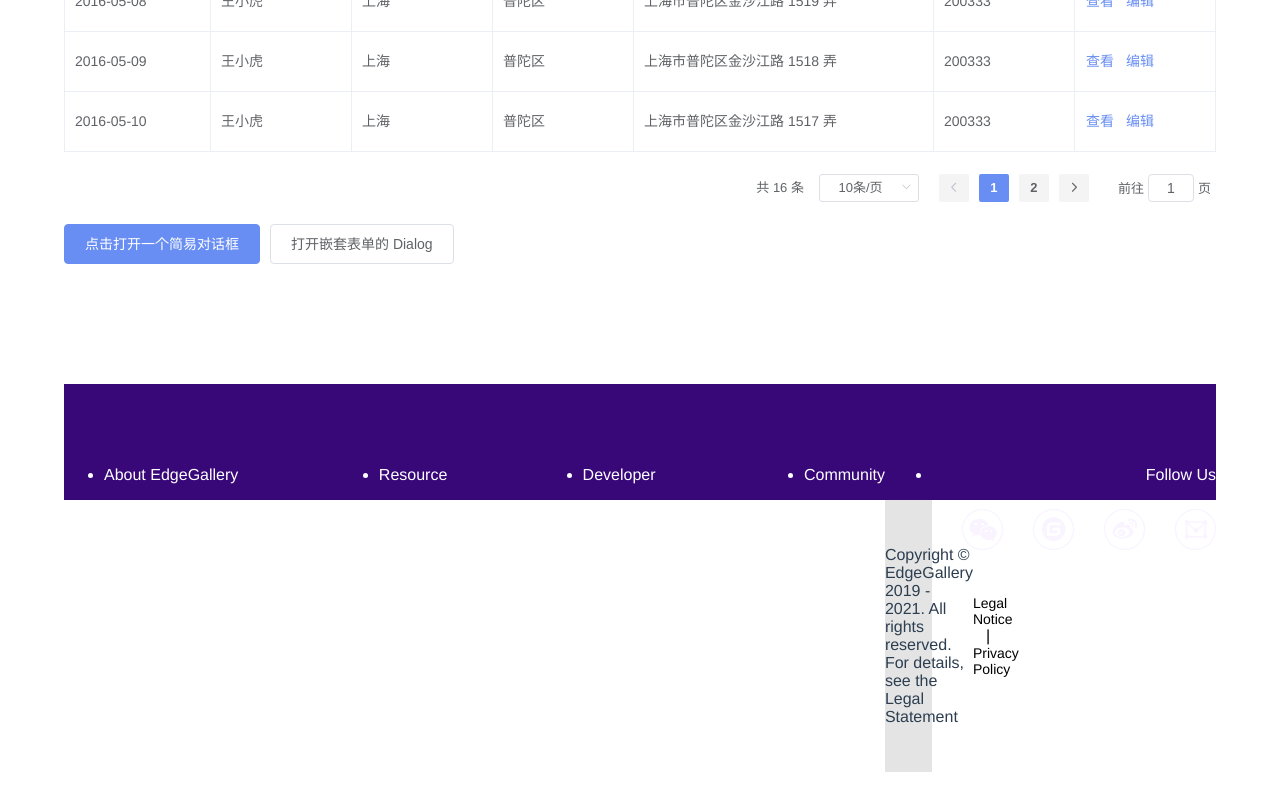
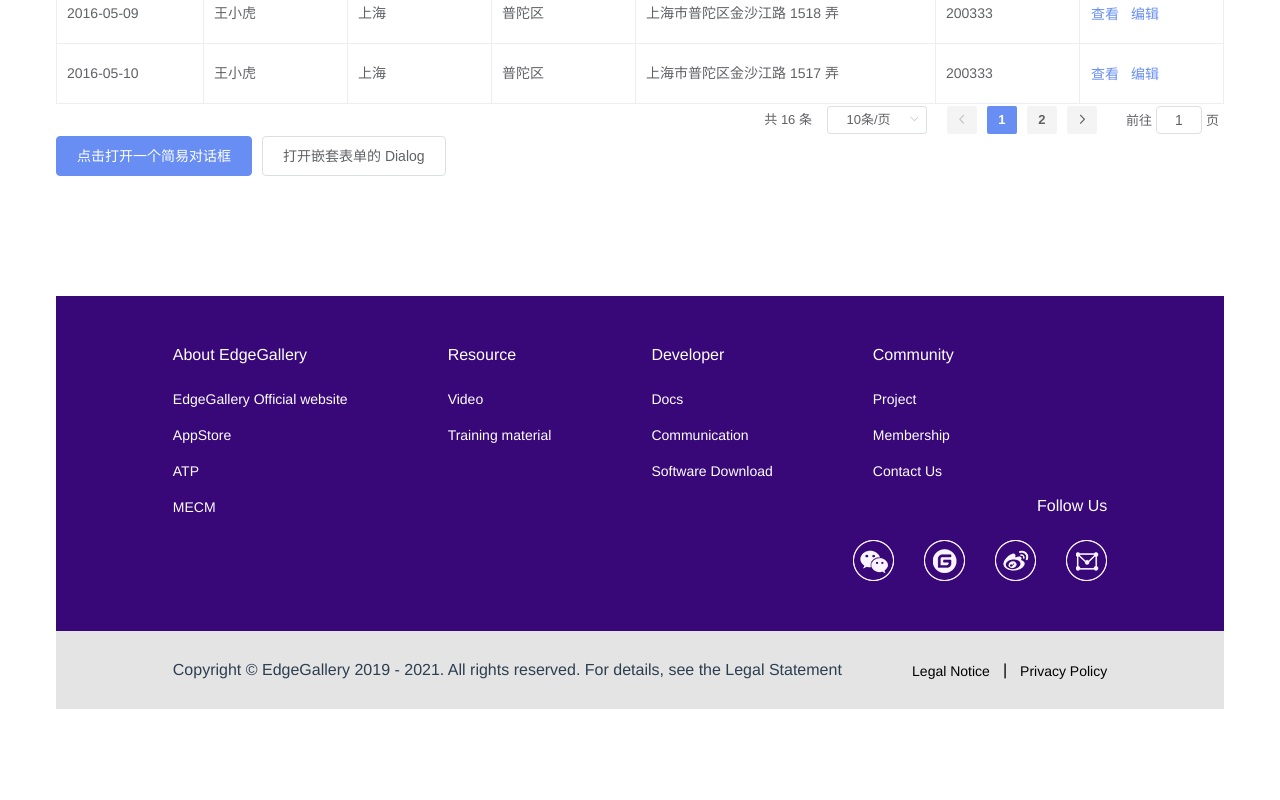
Before and after one commit to EdgeGallery/eg-view, a Vue app: page /#/innerPage in a window 1280 px wide. Shown: the part 893-1693 px from the top of the page. After the commit the page ends 1622 px from the top, so only its background shows below. Built offline with nearby package versions, Linux system fonts and the light colour scheme.

Commit message:
修改InnerPage.vue文件中的底部组件样式问题

```diff
--- a/src/assets/style/normal.css
+++ b/src/assets/style/normal.css
@@ -14,6 +14,22 @@
  *  limitations under the License.
  */
 
+ html,body,div,p,h1,h2,h3,h4,h5,h6,ul,li,button,span,a{
+  margin:0;
+  padding:0;
+  box-sizing: border-box;
+}
+li{
+  list-style: none;
+}
+.clear:after{
+  content: '';
+  display: block;
+  clear: both;
+}
+.padding_default{
+  padding: 0 10%;
+}
 /* 面包屑归一化 */
 .el-breadcrumb__item {
   float: left;
--- a/src/components/EgFooter.vue
+++ b/src/components/EgFooter.vue
@@ -364,6 +364,7 @@ export default {
     }
     .el-link{
       color: #fff;
+      text-decoration: none;
     }
     .el-link.el-link--default:after{
       border-color: #fff;
```
